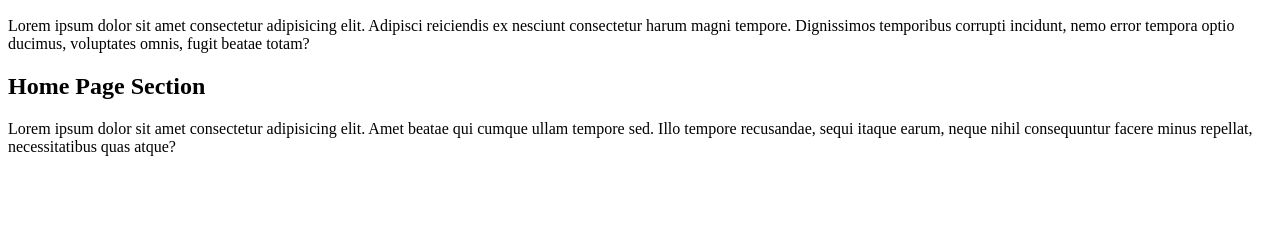
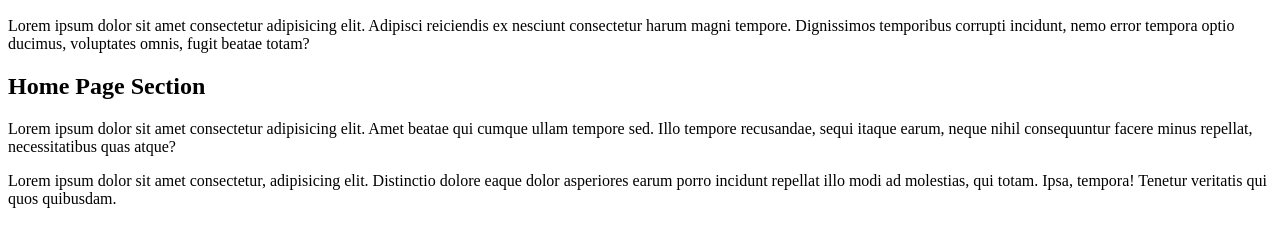
Before and after one commit to WaleedShalal/ATS3-G1, a plain HTML site: page index.html in a window 1280 px wide. Shown: the part 110-356 px from the top of the page. Drawn offline with Linux system fonts and the light colour scheme.

Commit message:
adding footer

```diff
--- a/index.html
+++ b/index.html
@@ -24,6 +24,12 @@
           quas atque?
         </p>
       </section>
+      <footer>
+        Lorem ipsum dolor sit amet consectetur, adipisicing elit. Distinctio
+        dolore eaque dolor asperiores earum porro incidunt repellat illo modi ad
+        molestias, qui totam. Ipsa, tempora! Tenetur veritatis qui quos
+        quibusdam.
+      </footer>
     </main>
   </body>
 </html>
```
